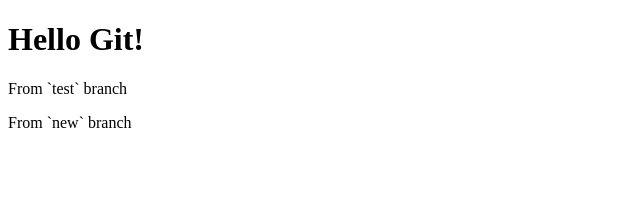
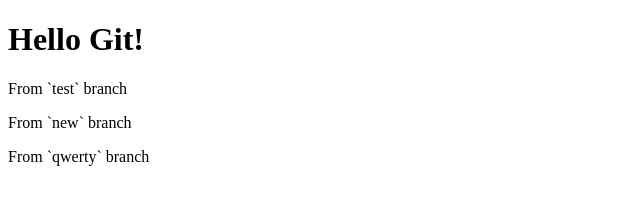
Before and after one commit to AzizbekAslonov/git-pro, a plain HTML site: page index.html in a window 1280 px wide. Shown: the whole page, without its empty margins (0-640 px from the left). Drawn offline with Linux system fonts and the light colour scheme.

Commit message:
Commit from `qwerty` branch

```diff
--- a/index.html
+++ b/index.html
@@ -12,6 +12,7 @@
    <h1>Hello Git!</h1>
    <p>From `test` branch</p>
    <p>From `new` branch</p>
+   <p>From `qwerty` branch</p>
 </body>
 
 </html>
```
